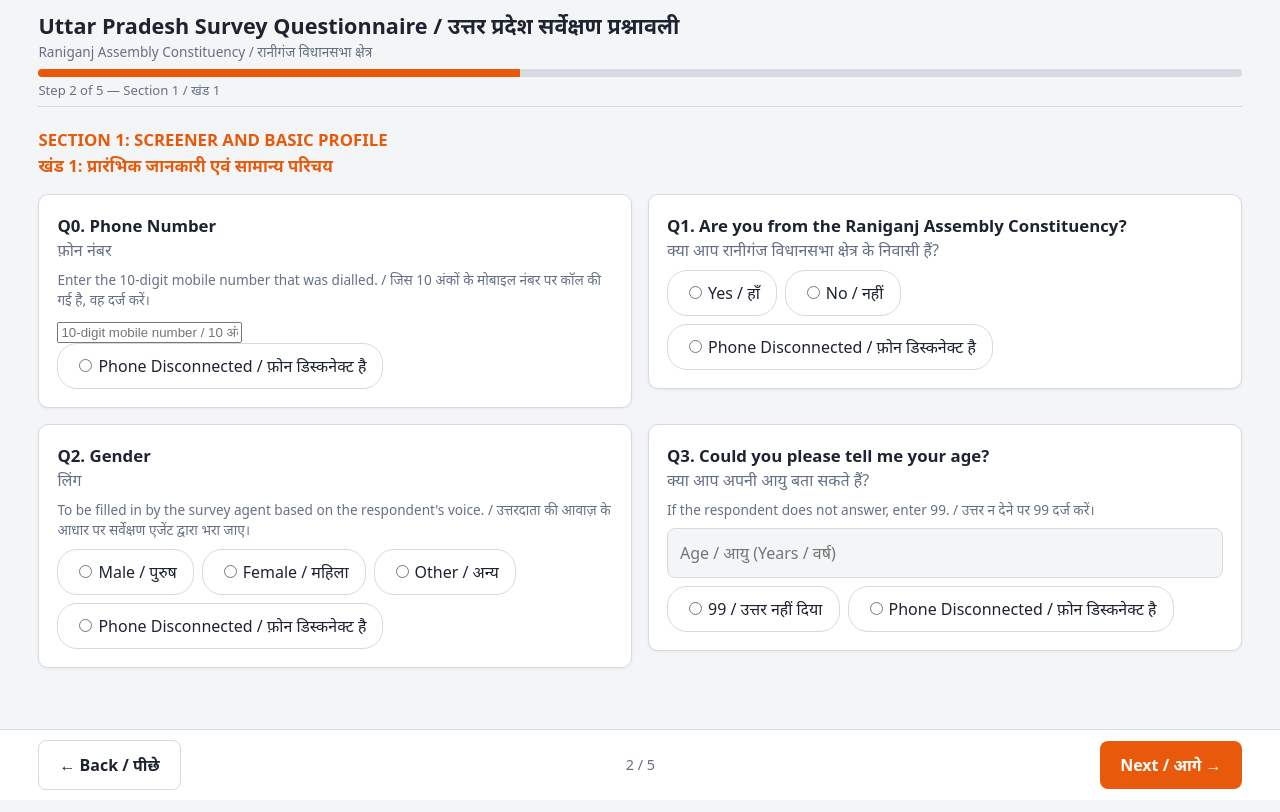
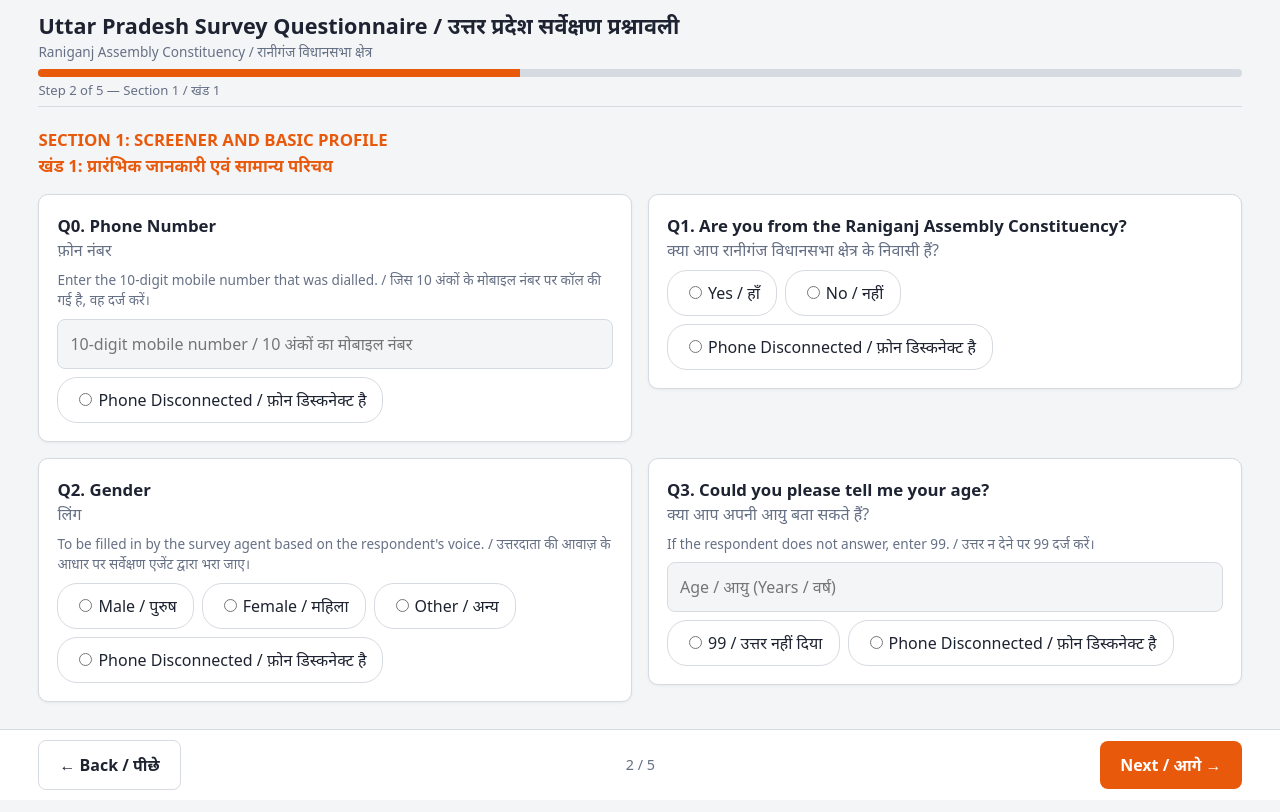
Before and after one commit to theneustandard/up-survey-app, a plain HTML site: page index.html in a window 1280 px wide. Both pictures are taken after a click on the button "Next / आगे →". Drawn offline with Linux system fonts and the light colour scheme.

Commit message:
Survey app

```diff
--- a/index.html
+++ b/index.html
@@ -20,7 +20,7 @@ h2{font-size:1.05rem;margin:26px 0 8px;color:var(--ac)}
 .chips{display:flex;flex-wrap:wrap;gap:8px}.chip{border:1px solid var(--bd);border-radius:20px;padding:6px 12px;cursor:pointer;font-size:.92rem}
 .chip:has(input:checked){background:var(--acl);border-color:var(--ac);font-weight:600}.chip.pd:has(input:checked){background:var(--wrl);border-color:var(--wr);color:var(--wr)}
 .chip input{margin-right:6px}
-select,input[type=text],input[type=number],textarea{width:100%;padding:9px;border:1px solid var(--bd);border-radius:8px;background:var(--bg);color:var(--tx);font:inherit;margin-bottom:8px}
+select,input[type=text],input[type=number],input[type=tel],textarea{width:100%;padding:9px;border:1px solid var(--bd);border-radius:8px;background:var(--bg);color:var(--tx);font:inherit;margin-bottom:8px}
 :disabled{cursor:not-allowed}
 button{background:var(--ac);color:#fff;border:0;border-radius:8px;padding:10px 18px;font:inherit;font-weight:600;cursor:pointer;margin:4px 6px 4px 0}
 button.s{background:var(--card);color:var(--tx);border:1px solid var(--bd)}
@@ -36,7 +36,7 @@ pre{background:var(--card);border:1px solid var(--bd);border-radius:8px;padding:
 .pg{display:none;gap:16px;grid-template-columns:repeat(auto-fit,minmax(min(100%,500px),1fr));align-items:start;padding-top:6px}
 .pg.on{display:grid}.pg>h2,.pg>.open,.pg>.ins,.pg>button{grid-column:1/-1}.pg>h2{margin:14px 0 0}
 .q{margin:0;padding:18px;box-shadow:0 1px 3px rgba(0,0,0,.06)}.qt{font-size:1.05rem}
-.chip{padding:10px 16px;font-size:1rem}select,input[type=text],input[type=number],textarea{padding:12px;font-size:1rem}
+.chip{padding:10px 16px;font-size:1rem}select,input[type=text],input[type=number],input[type=tel],textarea{padding:12px;font-size:1rem}
 select:focus,input:focus,textarea:focus{outline:2px solid var(--ac);outline-offset:1px}
 #nav{position:fixed;left:0;right:0;bottom:0;z-index:10;display:flex;align-items:center;justify-content:space-between;gap:10px;background:var(--card);border-top:1px solid var(--bd);padding:10px clamp(12px,3vw,40px) calc(10px + env(safe-area-inset-bottom,0px))}
 #nav button{margin:0;min-width:130px;padding:12px 20px}#nav button:disabled{opacity:.4}#stp{color:var(--mu);font-size:.9rem;text-align:center}
```
